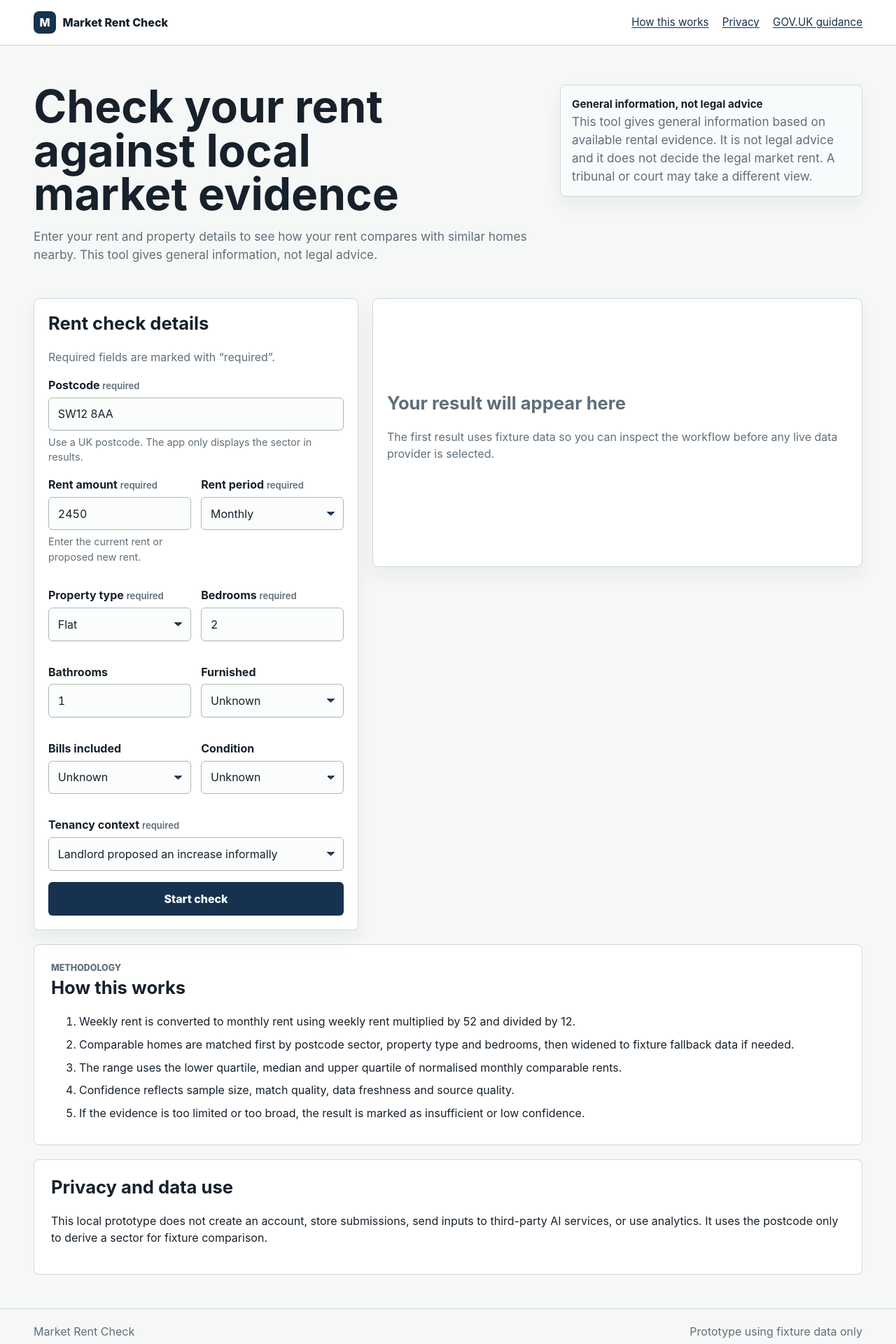
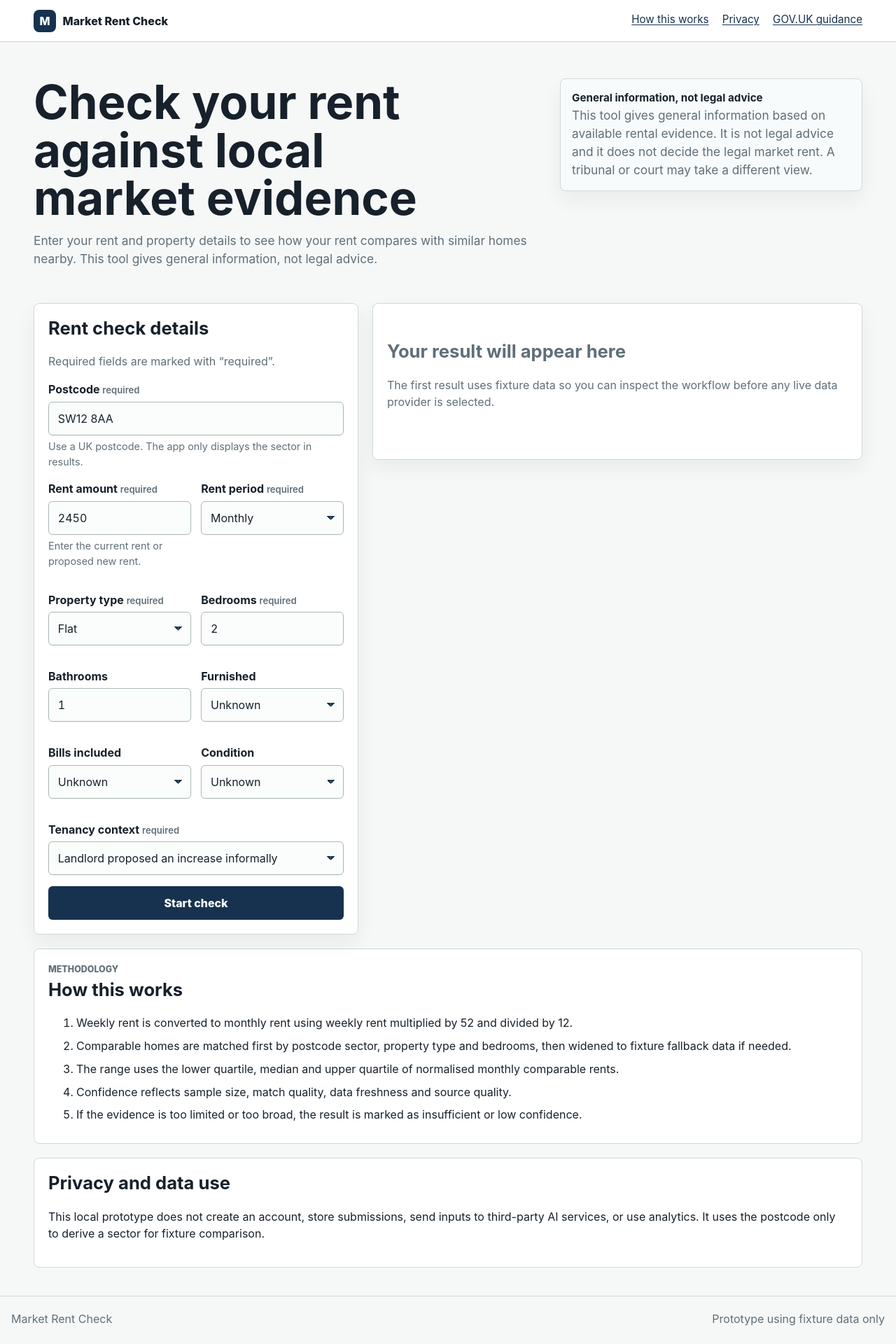
Before and after one commit to MacSteini/Rent-Evidence-Helper, a React (Vite) app: page / in a window 1280 px wide. Shown: the top 1920 px of the page at 70% size. Built offline with nearby package versions, Linux system fonts and the light colour scheme.

Commit message:
Make rent checker layout mobile first

```diff
--- a/src/components/EvidenceTable.tsx
+++ b/src/components/EvidenceTable.tsx
@@ -36,12 +36,12 @@ export function EvidenceTable({
           <tbody>
             {comparables.map((comparable) => (
               <tr key={comparable.id}>
-                <td>{comparable.postcodeSector ?? "Unknown"}</td>
-                <td>{comparable.propertyType ?? "Unknown"}</td>
-                <td>{comparable.bedrooms ?? "Unknown"}</td>
-                <td>{formatCurrency(comparable.rentMonthly)}</td>
-                <td>{formatDate(comparable.observedAt)}</td>
-                <td>{comparable.matchType ?? "unknown"}</td>
+                <td data-label="Area">{comparable.postcodeSector ?? "Unknown"}</td>
+                <td data-label="Property">{comparable.propertyType ?? "Unknown"}</td>
+                <td data-label="Bedrooms">{comparable.bedrooms ?? "Unknown"}</td>
+                <td data-label="Monthly rent">{formatCurrency(comparable.rentMonthly)}</td>
+                <td data-label="Observed">{formatDate(comparable.observedAt)}</td>
+                <td data-label="Match">{comparable.matchType ?? "unknown"}</td>
               </tr>
             ))}
           </tbody>
--- a/src/styles.css
+++ b/src/styles.css
@@ -57,15 +57,12 @@ textarea:focus-visible {
 
 .site-header {
   display: flex;
-  align-items: center;
-  justify-content: space-between;
-  gap: 1rem;
-  padding: 1rem clamp(1rem, 4vw, 3rem);
+  flex-direction: column;
+  align-items: stretch;
+  gap: 0.85rem;
+  padding: 0.85rem 1rem;
   background: var(--surface);
   border-bottom: 1px solid var(--border);
-  position: sticky;
-  top: 0;
-  z-index: 10;
 }
 
 .brand {
@@ -89,13 +86,24 @@ textarea:focus-visible {
 
 nav {
   display: flex;
-  flex-wrap: wrap;
-  gap: 0.8rem 1.2rem;
+  gap: 0.45rem;
+  overflow-x: auto;
+  padding-bottom: 0.1rem;
   font-size: 0.95rem;
+  scrollbar-width: thin;
+}
+
+nav a {
+  flex: 0 0 auto;
+  border: 1px solid var(--border);
+  border-radius: 999px;
+  padding: 0.45rem 0.65rem;
+  background: #fbfcfc;
+  text-decoration: none;
 }
 
 main {
-  padding: 1.5rem clamp(1rem, 4vw, 3rem) 3rem;
+  padding: 0.9rem 0.85rem 2rem;
 }
 
 .intro-band,
@@ -107,10 +115,10 @@ main {
 
 .intro-band {
   display: grid;
-  grid-template-columns: minmax(0, 1fr) minmax(18rem, 27rem);
-  gap: 1.5rem;
+  grid-template-columns: 1fr;
+  gap: 1rem;
   align-items: start;
-  padding: 2rem 0;
+  padding: 1rem 0 1.25rem;
 }
 
 h1,
@@ -121,15 +129,15 @@ p {
 }
 
 h1 {
-  max-width: 14ch;
-  margin-bottom: 1rem;
-  font-size: clamp(2rem, 5vw, 4.4rem);
-  line-height: 0.98;
+  max-width: 18ch;
+  margin-bottom: 0.85rem;
+  font-size: 2.2rem;
+  line-height: 1.02;
   letter-spacing: 0;
 }
 
 h2 {
-  font-size: clamp(1.3rem, 2vw, 1.8rem);
+  font-size: 1.35rem;
   line-height: 1.15;
   letter-spacing: 0;
 }
@@ -141,13 +149,13 @@ h3 {
 .intro-band p {
   max-width: 52rem;
   color: var(--muted);
-  font-size: 1.08rem;
+  font-size: 1rem;
 }
 
 .workspace-grid {
   display: grid;
-  grid-template-columns: minmax(20rem, 29rem) minmax(0, 1fr);
-  gap: 1.25rem;
+  grid-template-columns: 1fr;
+  gap: 1rem;
   align-items: start;
 }
 
@@ -163,15 +171,13 @@ h3 {
 }
 
 .form-panel {
-  padding: 1.25rem;
-  position: sticky;
-  top: 5rem;
+  padding: 1rem;
 }
 
 .panel,
 .result-panel,
 .empty-state {
-  padding: 1.25rem;
+  padding: 1rem;
 }
 
 .result-stack {
@@ -205,8 +211,8 @@ h3 {
 
 .field-grid {
   display: grid;
-  grid-template-columns: repeat(2, minmax(0, 1fr));
-  gap: 0.9rem;
+  grid-template-columns: 1fr;
+  gap: 0;
 }
 
 label,
@@ -380,6 +386,10 @@ textarea {
   cursor: pointer;
 }
 
+.secondary-button {
+  width: 100%;
+}
+
 .primary-button {
   width: 100%;
   background: var(--navy);
@@ -410,7 +420,7 @@ textarea {
 }
 
 .empty-state {
-  min-height: 24rem;
+  min-height: 14rem;
   display: grid;
   align-content: center;
   color: var(--muted);
@@ -426,9 +436,10 @@ textarea {
 
 .result-header {
   display: flex;
-  justify-content: space-between;
+  flex-direction: column;
+  justify-content: flex-start;
   gap: 1rem;
-  align-items: start;
+  align-items: flex-start;
 }
 
 .status-badge {
@@ -451,7 +462,7 @@ textarea {
 
 .metric-grid {
   display: grid;
-  grid-template-columns: repeat(4, minmax(0, 1fr));
+  grid-template-columns: 1fr;
   gap: 0.7rem;
   margin: 1rem 0;
 }
@@ -531,13 +542,13 @@ meter {
 }
 
 .table-wrap {
-  overflow-x: auto;
+  overflow: visible;
 }
 
 table {
   width: 100%;
-  border-collapse: collapse;
-  min-width: 42rem;
+  border-collapse: separate;
+  border-spacing: 0;
 }
 
 caption {
@@ -548,9 +559,40 @@ caption {
 
 th,
 td {
-  border-bottom: 1px solid var(--border);
-  padding: 0.7rem 0.55rem;
   text-align: left;
+}
+
+thead {
+  display: none;
+}
+
+tbody {
+  display: grid;
+  gap: 0.75rem;
+}
+
+tr {
+  display: grid;
+  gap: 0.35rem;
+  padding: 0.85rem;
+  border: 1px solid var(--border);
+  border-radius: 8px;
+  background: #fbfcfc;
+}
+
+td {
+  display: grid;
+  grid-template-columns: minmax(6.5rem, 0.44fr) minmax(0, 1fr);
+  gap: 0.75rem;
+  border-bottom: 0;
+  padding: 0;
+}
+
+td::before {
+  content: attr(data-label);
+  color: var(--muted);
+  font-size: 0.78rem;
+  font-weight: 800;
 }
 
 th {
@@ -565,14 +607,14 @@ th {
 
 .guidance-grid {
   display: grid;
-  grid-template-columns: repeat(2, minmax(0, 1fr));
+  grid-template-columns: 1fr;
   gap: 1rem;
   margin-top: 1rem;
 }
 
 .info-band {
   margin-top: 1.25rem;
-  padding: 1.5rem;
+  padding: 1rem;
   background: var(--surface);
   border: 1px solid var(--border);
   border-radius: 8px;
@@ -580,43 +622,163 @@ th {
 
 .site-footer {
   display: flex;
-  justify-content: space-between;
+  flex-direction: column;
+  justify-content: flex-start;
   gap: 1rem;
-  padding: 1.25rem clamp(1rem, 4vw, 3rem);
+  padding: 1.25rem 1rem;
   border-top: 1px solid var(--border);
   color: var(--muted);
 }
 
-@media (max-width: 980px) {
-  .intro-band,
+@media (min-width: 640px) {
+  main {
+    padding: 1.25rem 1.25rem 2.5rem;
+  }
+
+  .field-grid {
+    grid-template-columns: repeat(2, minmax(0, 1fr));
+    gap: 0.9rem;
+  }
+
+  .metric-grid {
+    grid-template-columns: repeat(2, minmax(0, 1fr));
+  }
+
+  .secondary-button {
+    width: auto;
+  }
+}
+
+@media (min-width: 760px) {
+  h1 {
+    font-size: 3.2rem;
+  }
+
+  h2 {
+    font-size: 1.6rem;
+  }
+
+  main {
+    padding-inline: 1.75rem;
+  }
+
+  .site-header {
+    flex-direction: row;
+    align-items: center;
+    justify-content: space-between;
+    padding-inline: 1.75rem;
+    position: sticky;
+    top: 0;
+    z-index: 10;
+  }
+
+  nav {
+    flex-wrap: wrap;
+    justify-content: flex-end;
+    overflow-x: visible;
+    gap: 0.8rem 1.2rem;
+  }
+
+  nav a {
+    border: 0;
+    padding: 0;
+    background: transparent;
+    text-decoration: underline;
+  }
+
+  .result-header,
+  .site-footer {
+    flex-direction: row;
+    align-items: flex-start;
+    justify-content: space-between;
+  }
+
+  .table-wrap {
+    overflow-x: auto;
+  }
+
+  table {
+    min-width: 42rem;
+    border-collapse: collapse;
+  }
+
+  thead {
+    display: table-header-group;
+  }
+
+  tbody {
+    display: table-row-group;
+  }
+
+  tr {
+    display: table-row;
+    padding: 0;
+    border: 0;
+    border-radius: 0;
+    background: transparent;
+  }
+
+  td,
+  th {
+    display: table-cell;
+    border-bottom: 1px solid var(--border);
+    padding: 0.7rem 0.55rem;
+  }
+
+  td::before {
+    content: none;
+  }
+}
+
+@media (min-width: 980px) {
+  main {
+    padding-inline: 3rem;
+  }
+
+  .site-header {
+    padding-inline: 3rem;
+  }
+
+  .intro-band {
+    grid-template-columns: minmax(0, 1fr) minmax(18rem, 27rem);
+    gap: 1.5rem;
+    padding: 2rem 0;
+  }
+
+  .intro-band p {
+    font-size: 1.08rem;
+  }
+
+  .info-band,
+  .panel,
+  .result-panel,
+  .empty-state,
+  .form-panel {
+    padding: 1.25rem;
+  }
+
+  .guidance-grid {
+    grid-template-columns: repeat(2, minmax(0, 1fr));
+  }
+}
+
+@media (min-width: 1100px) {
+  h1 {
+    max-width: 14ch;
+    font-size: 4.2rem;
+  }
+
   .workspace-grid {
-    grid-template-columns: 1fr;
+    grid-template-columns: minmax(20rem, 29rem) minmax(0, 1fr);
+    gap: 1.25rem;
   }
 
   .form-panel {
-    position: static;
+    position: sticky;
+    top: 5rem;
   }
 
-  h1 {
-    max-width: 18ch;
+  .metric-grid {
+    grid-template-columns: repeat(4, minmax(0, 1fr));
   }
 }
-
-@media (max-width: 720px) {
-  .site-header,
-  .site-footer,
-  .result-header {
-    align-items: flex-start;
-    flex-direction: column;
-  }
-
-  .field-grid,
-  .metric-grid,
-  .guidance-grid {
-    grid-template-columns: 1fr;
-  }
-
-  main {
-    padding-inline: 0.85rem;
-  }
-}
```
